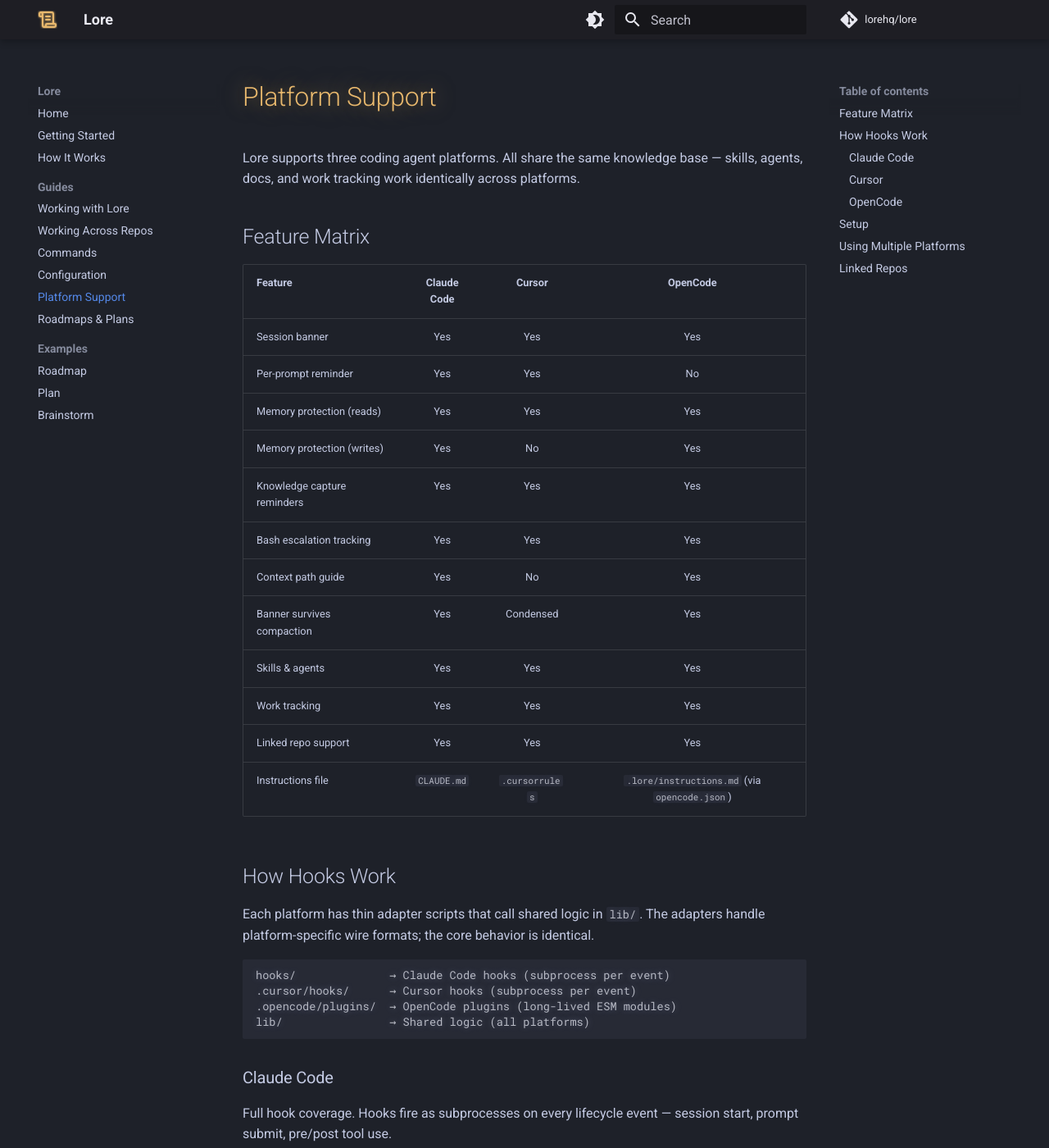
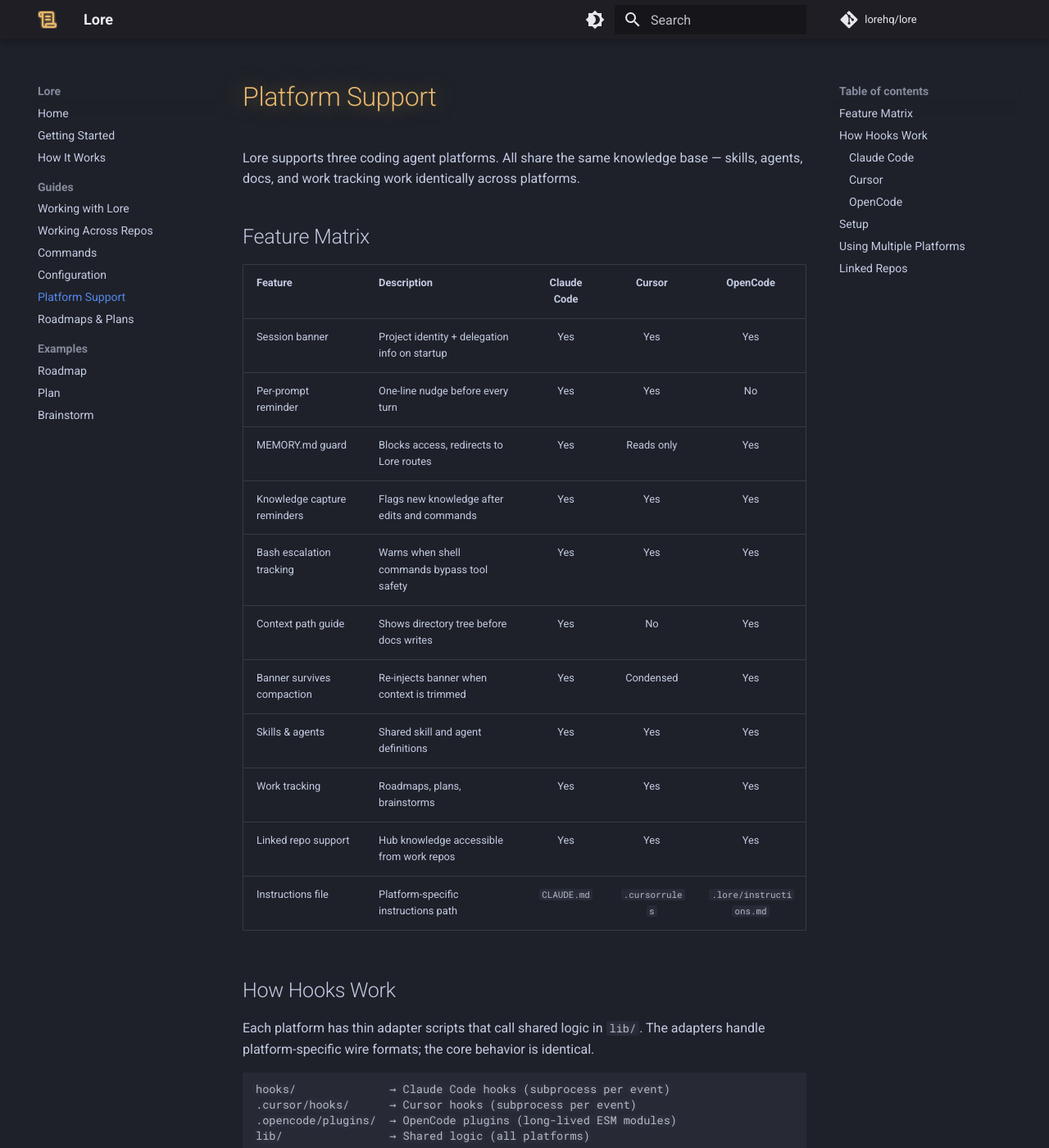
Before and after one commit to lorehq/lore-docs, an MkDocs documentation site: the page built from docs/guides/platform-support.md, in a window 1280 px wide and 1400 px high. Shown: the whole window at 82% size. Built offline with MkDocs 1.6.1 and Material for MkDocs 9.7.7, drawn with Linux system fonts in a browser that asks for light colours; comment, search, counter and statistics services are not loaded; some of the changed text lies outside the part shown.

Commit message:
Fix platform-support.md — restore Description column wiped by prior commit
Reapply compaction changes (Condensed, condensed banner paragraph, remove
compaction gap) on top of fbf10f2 which added the Description column and
MEMORY.md guard row.

Co-authored-by: Cursor <cursoragent@cursor.com>

```diff
--- a/docs/guides/platform-support.md
+++ b/docs/guides/platform-support.md
@@ -8,20 +8,19 @@ Lore supports three coding agent platforms. All share the same knowledge base
 
 ## Feature Matrix
 
-| Feature | Claude Code | Cursor | OpenCode |
-|---------|:-----------:|:------:|:--------:|
-| Session banner | Yes | Yes | Yes |
-| Per-prompt reminder | Yes | Yes | No |
-| Memory protection (reads) | Yes | Yes | Yes |
-| Memory protection (writes) | Yes | No | Yes |
-| Knowledge capture reminders | Yes | Yes | Yes |
-| Bash escalation tracking | Yes | Yes | Yes |
-| Context path guide | Yes | No | Yes |
-| Banner survives compaction | Yes | Condensed | Yes |
-| Skills & agents | Yes | Yes | Yes |
-| Work tracking | Yes | Yes | Yes |
-| Linked repo support | Yes | Yes | Yes |
-| Instructions file | `CLAUDE.md` | `.cursorrules` | `.lore/instructions.md` (via `opencode.json`) |
+| Feature | Description | Claude Code | Cursor | OpenCode |
+|---------|-------------|:-----------:|:------:|:--------:|
+| Session banner | Project identity + delegation info on startup | Yes | Yes | Yes |
+| Per-prompt reminder | One-line nudge before every turn | Yes | Yes | No |
+| MEMORY.md guard | Blocks access, redirects to Lore routes | Yes | Reads only | Yes |
+| Knowledge capture reminders | Flags new knowledge after edits and commands | Yes | Yes | Yes |
+| Bash escalation tracking | Warns when shell commands bypass tool safety | Yes | Yes | Yes |
+| Context path guide | Shows directory tree before docs writes | Yes | No | Yes |
+| Banner survives compaction | Re-injects banner when context is trimmed | Yes | Condensed | Yes |
+| Skills & agents | Shared skill and agent definitions | Yes | Yes | Yes |
+| Work tracking | Roadmaps, plans, brainstorms | Yes | Yes | Yes |
+| Linked repo support | Hub knowledge accessible from work repos | Yes | Yes | Yes |
+| Instructions file | Platform-specific instructions path | `CLAUDE.md` | `.cursorrules` | `.lore/instructions.md` |
 
 ## How Hooks Work
 
@@ -58,8 +57,8 @@ Cursor has no compaction event, so `beforeSubmitPrompt` also injects a condensed
 
 **Known gaps:**
 
-- No write blocking — `beforeReadFile` exists but no `beforeWriteFile`
-- No context path guide — no pre-write hook for non-file tools
+- No write blocking — `beforeReadFile` exists but no `beforeWriteFile`, so MEMORY.md writes can't be intercepted
+- No context path guide — no pre-write hook to show directory tree before docs edits
 
 ### OpenCode
 
```
